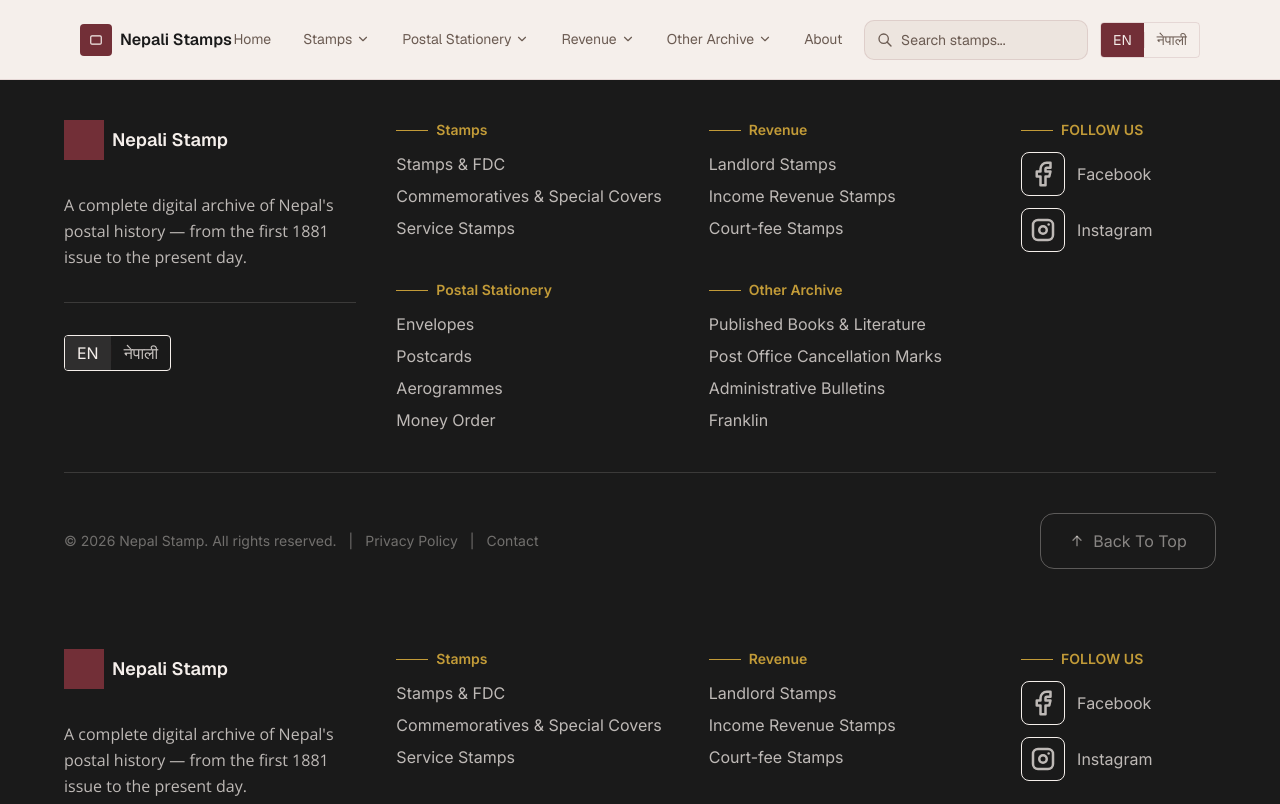
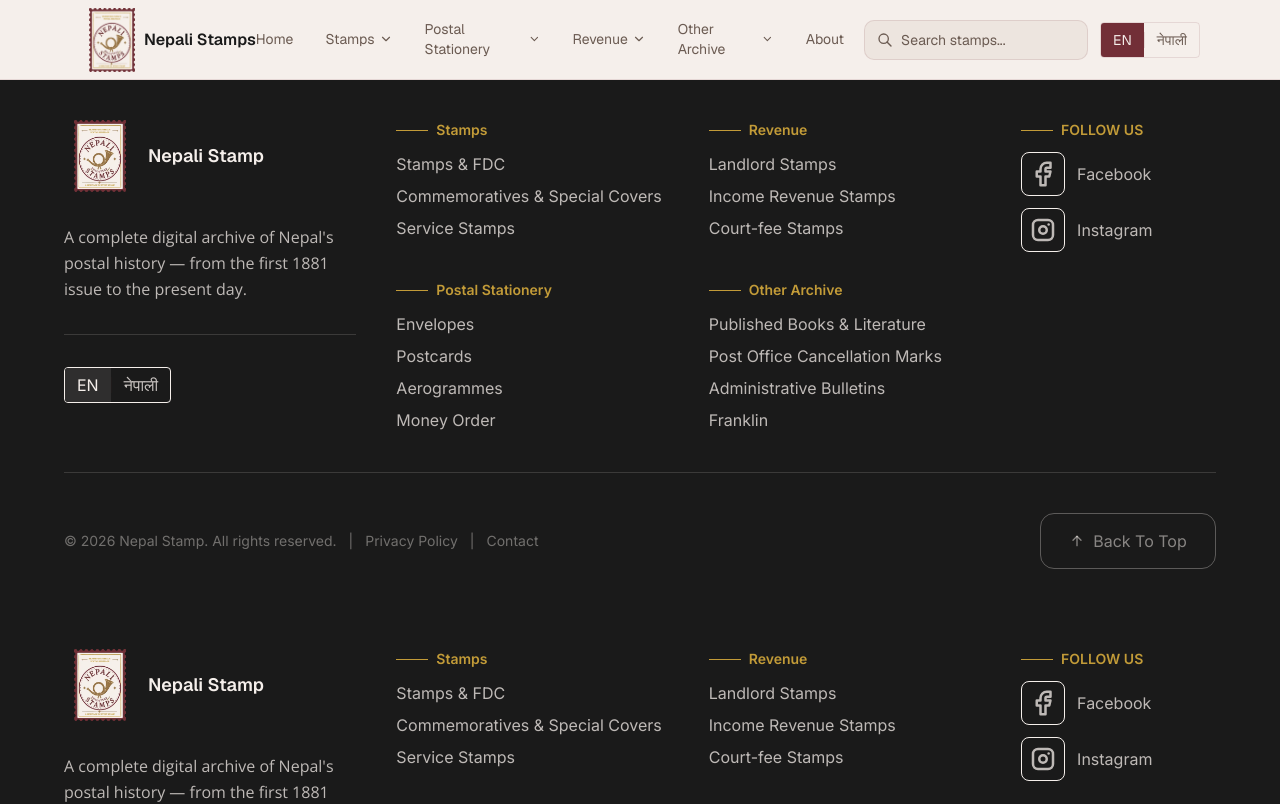
Before and after one commit to santubaba/Nepali-Stamp, a Next.js app: page /components/Footer in a window 1280 px wide. Shown: the top 804 px of the page. Built offline with nearby package versions, Linux system fonts and the light colour scheme.

Commit message:
Added Logo on the webpage, adjusted its height and width.

```diff
--- a/app/components/Footer/page.tsx
+++ b/app/components/Footer/page.tsx
@@ -1,6 +1,7 @@
 "use client";
 import Link from "next/link";
 import { useState } from "react";
+import Image from "next/image";
 import {
   IconBrandFacebook,
   IconBrandInstagram,
@@ -21,7 +22,15 @@ export default function Footer() {
           {/* Header */}
           <div className="flex flex-col gap-6">
             <div className="flex items-center gap-3">
-              <div className="w-10 h-10 rounded-sm bg-brand-primary" />
+              <div className="flex items-center justify-center w-20 h-20 shrink-0">
+                <Image
+                  src="/stamps/nepali-stamps-logo.webp"
+                  width={200}
+                  height={275}
+                  alt="Nepali Stamp Logo"
+                  className="w-full h-full object-contain"
+                />
+              </div>
 
               <Link
                 href="/"
@@ -75,9 +84,7 @@ export default function Footer() {
               </h3>
 
               <div className="flex flex-col gap-3 text-brand-bg/75 font-body ">
-                <Link href="/stamps/stamps-fdc">
-                  {text.stamps.stampsFdc}
-                </Link>
+                <Link href="/stamps/stamps-fdc">{text.stamps.stampsFdc}</Link>
 
                 <Link href="/stamps/service-stamps">
                   {text.stamps.serviceStamps}
@@ -220,8 +227,16 @@ export default function Footer() {
           <div className="grid grid-cols-1 md:grid-cols-[1.2fr_2.5fr_.8fr] lg:grid-cols-[1.5fr_3fr_1fr] gap-8 lg:gap-10">
             {/* Left */}
             <div className="flex flex-col gap-8">
-              <div className="flex items-center gap-2 text-lg font-semibold font-heading">
-                <div className="w-10 h-10 bg-brand-primary" />
+              <div className="flex items-center gap-3 text-lg font-semibold font-heading">
+                <div className="flex items-center justify-center w-18 h-18 shrink-0">
+                  <Image
+                    src="/stamps/nepali-stamps-logo.webp"
+                    width={200}
+                    height={275}
+                    alt="Nepali Stamp Logo"
+                    className="w-full h-full object-contain"
+                  />
+                </div>
 
                 <Link href="/" className="text-brand-bg">
                   Nepali Stamp
@@ -274,9 +289,7 @@ export default function Footer() {
                 </div>
 
                 <div className="flex flex-col gap-2 text-brand-bg/75 font-body">
-                  <Link href="/stamps/stamps-fdc">
-                    {text.stamps.stampsFdc}
-                  </Link>
+                  <Link href="/stamps/stamps-fdc">{text.stamps.stampsFdc}</Link>
                   <Link href="/stamps/commemoratives-special-covers">
                     {text.stamps.commemoratives}
                   </Link>
--- a/app/components/Navbar/page.tsx
+++ b/app/components/Navbar/page.tsx
@@ -7,7 +7,7 @@ import {
   IconX,
   IconRectangle,
 } from "@tabler/icons-react";
-
+import Image from "next/image";
 import Link from "next/link";
 import { useState, useEffect } from "react";
 import { usePathname, useRouter } from "next/navigation";
@@ -175,12 +175,19 @@ export default function Navbar() {
       <nav className="relative z-30 flex items-center justify-between h-16 px-4 border-b md:h-20 md:px-6 lg:px-20 border-brand-border bg-brand-bg">
         {/* logo */}
 
-        <Link href="/" className="flex items-center gap-2">
-          <div className="flex items-center justify-center rounded w-7 h-7 md:w-8 md:h-8 bg-brand-primary">
-            <IconRectangle size={14} color="#F5EFEB" />
+        <Link href="/" className="flex items-center">
+          <div className="flex items-center justify-center rounded w-12 h-12 md:w-16 md:h-16">
+            <Image
+              src="/stamps/nepali-stamps-logo.webp"
+              width={200}
+              height={275}
+              alt="Nepali Stamp Logo"
+              className="w-full h-full object-contain"
+              priority
+            />
           </div>
 
-          <span className="text-sm font-semibold md:text-base font-heading text-brand-text ">
+          <span className="text-sm font-semibold md:text-base font-heading text-brand-text">
             Nepali Stamps
           </span>
         </Link>
```
Also changed, not shown: public/stamps/Logo.svg (added), public/stamps/nepali-stamps-logo.webp (added).
